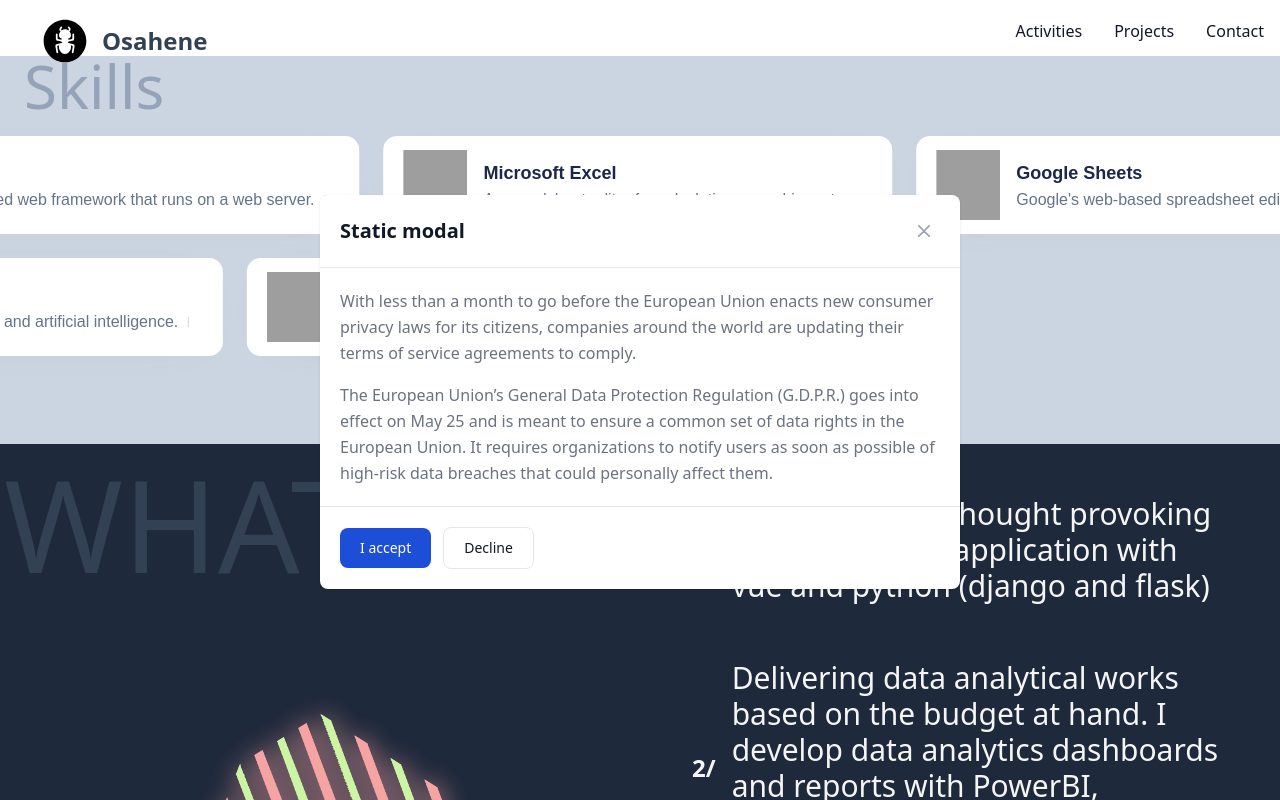
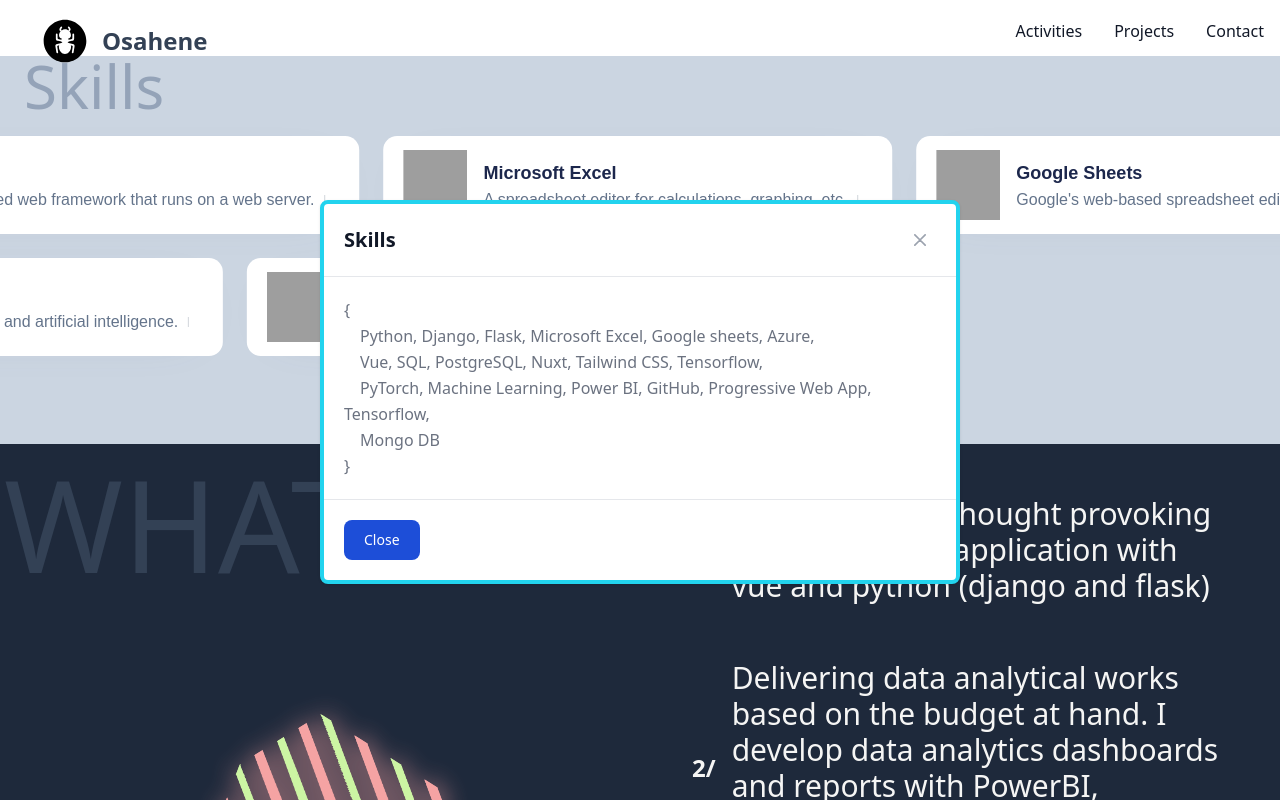
Before and after one commit to osahene/mysite, a Nuxt app: page / in a window 1280 px wide. Both pictures are taken after a click on the button "View all". Shown: the part 842-1642 px from the top of the page. Built offline with nearby package versions, Linux system fonts and the light colour scheme; grey boxes are pictures that could not be loaded.

Commit message:
added a border color to the modal component

```diff
--- a/components/header/skillsModal.vue
+++ b/components/header/skillsModal.vue
@@ -5,15 +5,15 @@
       id="modal"
       tabindex="-1"
       aria-hidden="true"
-      class="fixed top-0 right-0 left-0 z-50 flex justify-center items-center w-full h-[calc(100%-1rem)] max-h-full overflow-y-auto overflow-x-hidden"
+      class="fixed top-0 right-0 left-0 z-50 flex justify-center items-center w-full h-[calc(100%-1rem)] max-h-full overflow-y-auto overflow-x-hidden "
     >
       <div class="relative p-4 w-full max-w-2xl max-h-full">
-        <div class="relative bg-white rounded-lg shadow dark:bg-gray-700">
+        <div class="relative border-4 border-cyan-400 bg-white rounded-lg shadow dark:bg-gray-700">
           <div
             class="flex items-center justify-between p-4 md:p-5 border-b rounded-t dark:border-gray-600"
           >
             <h3 class="text-xl font-semibold text-gray-900 dark:text-white">
-              Static modal
+              Skills
             </h3>
             <button
               type="button"
@@ -42,19 +42,36 @@
             <p
               class="text-base leading-relaxed text-gray-500 dark:text-gray-400"
             >
-              With less than a month to go before the European Union enacts new
-              consumer privacy laws for its citizens, companies around the world
-              are updating their terms of service agreements to comply.
+            <div>
+              <span class="text-gray-500">{</span
+              >
+            </div>
+              <span class="ml-4 text-base leading-relaxed text-gray-500 dark:text-gray-400"
+                >Python, Django, Flask, Microsoft Excel, Google sheets, Azure,
+              </span>
+              <div>
+
+                <span class="ml-4 text-base leading-relaxed text-gray-500 dark:text-gray-400"
+                  >Vue, SQL, PostgreSQL, Nuxt, Tailwind CSS, Tensorflow,
+                </span>
+              </div>
+              <div>
+
+                <span class="ml-4 text-base leading-relaxed text-gray-500 dark:text-gray-400"
+                  >PyTorch, Machine Learning, Power BI, GitHub, Progressive Web App, Tensorflow,
+                </span>
+              </div>
+              <div>
+
+                <span class="ml-4 text-base leading-relaxed text-gray-500 dark:text-gray-400"
+                  >Mongo DB
+                </span>
+              </div>
+              <div>
+              <span class="text-gray-500">}</span
+              ></div>
             </p>
-            <p
-              class="text-base leading-relaxed text-gray-500 dark:text-gray-400"
-            >
-              The European Union’s General Data Protection Regulation (G.D.P.R.)
-              goes into effect on May 25 and is meant to ensure a common set of
-              data rights in the European Union. It requires organizations to
-              notify users as soon as possible of high-risk data breaches that
-              could personally affect them.
-            </p>
+
           </div>
           <div
             class="flex items-center p-4 md:p-5 border-t border-gray-200 rounded-b dark:border-gray-600"
@@ -64,15 +81,9 @@
               class="text-white bg-blue-700 hover:bg-blue-800 focus:ring-4 focus:outline-none focus:ring-blue-300 font-medium rounded-lg text-sm px-5 py-2.5 text-center dark:bg-blue-600 dark:hover:bg-blue-700 dark:focus:ring-blue-800"
               @click="closeModal"
             >
-              I accept
+              Close
             </button>
-            <button
-              type="button"
-              class="py-2.5 px-5 ms-3 text-sm font-medium text-gray-900 focus:outline-none bg-white rounded-lg border border-gray-200 hover:bg-gray-100 hover:text-blue-700 focus:z-10 focus:ring-4 focus:ring-gray-100 dark:focus:ring-gray-700 dark:bg-gray-800 dark:text-gray-400 dark:border-gray-600 dark:hover:text-white dark:hover:bg-gray-700"
-              @click="closeModal"
-            >
-              Decline
-            </button>
+
           </div>
         </div>
       </div>
@@ -87,6 +98,8 @@ const props = defineProps({
   card: Boolean,
 });
 
+const emit = defineEmits(["update:card"]);
+
 const modal = ref(false);
 
 watch(
@@ -98,8 +111,8 @@ watch(
 
 const closeModal = () => {
   modal.value = false;
-  // Emit an event if necessary to update the parent component
-  // emit('update:card', false);
+  emit("update:card", false); // Emit an event to update the parent component
+  console.log("act", modal.value);
 };
 </script>
 
--- a/components/header/tryskills.vue
+++ b/components/header/tryskills.vue
@@ -74,7 +74,7 @@
             </span>
           </button>
         </div>
-        <skillComp :card="isDialogOpen" />
+        <skillComp :card="isDialogOpen" @update:card="isDialogOpen = $event" />
       </div>
     </div>
   </div>
```
